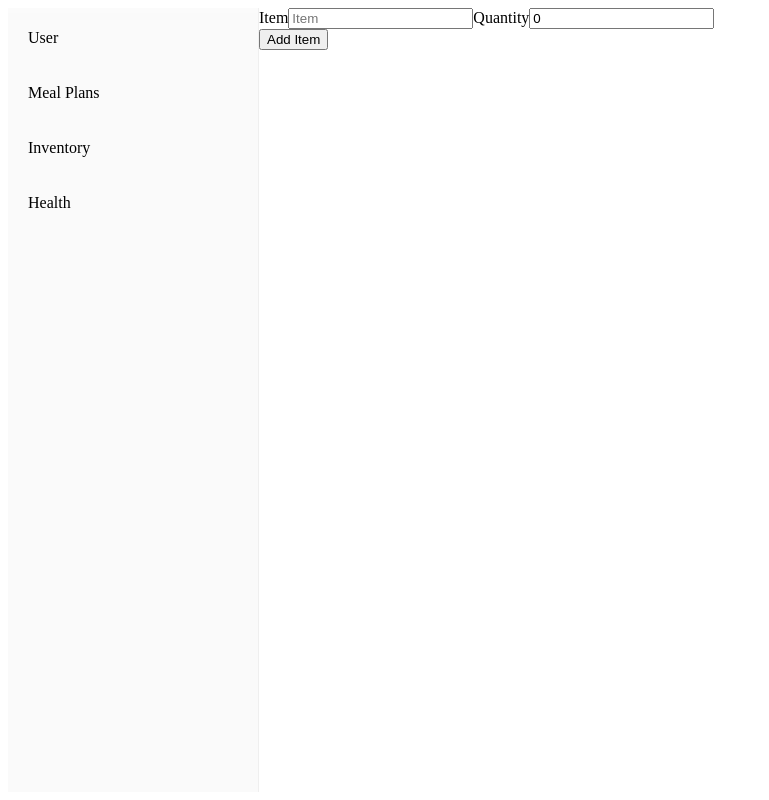
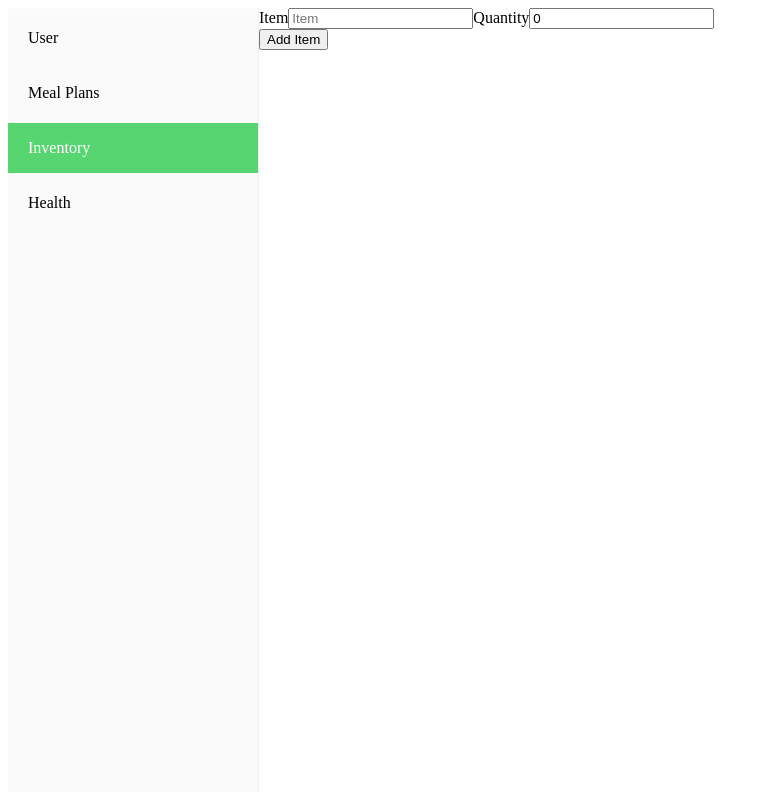
Before and after one commit to P7Ninja/Client, a React (Vite) app: page /inventory in a window 1280 px wide. Shown: the whole page, without its empty margins (0-769 px from the left). Built offline with nearby package versions, Linux system fonts and the light colour scheme.

Commit message:
Visualizing active MenuItem
currently theres a green color to the active item on the sidebar

```diff
--- a/src/App.tsx
+++ b/src/App.tsx
@@ -10,8 +10,6 @@ import Health from './containers/Health/Health'
 import './App.scss'
 
 function App() {
-  const [count, setCount] = useState(0)
-
   return (
     <>
       {/* <Login></Login> */}
@@ -75,6 +73,8 @@ function Login() {
           <label htmlFor="male">Mand</label>
           <input type='radio' name='gender' id='female' onClick={() => setGender("female")} required></input>
           <label htmlFor='female'>Kvinde</label>
+          <input type='radio' name='gender' id='other' onClick={() => setGender("other")} required></input>
+          <label htmlFor='female'>Andet</label>
           <button type='submit'>Opret bruger</button>
           <br/>
           <a onClick={() => setIsCreatingUser(false)}>Tilbage til login</a>
--- a/src/components/Sidebar/sidebar.tsx
+++ b/src/components/Sidebar/sidebar.tsx
@@ -1,16 +1,28 @@
 import { Sidebar, Menu, MenuItem, SubMenu } from 'react-pro-sidebar';
-import { Link } from 'react-router-dom';
+import { Link, useLocation } from 'react-router-dom';
 import './sidebar.scss';
 
 const _Sidebar = () => {
+    const activeStyle = {
+        color: 'white',
+        backgroundColor: '#57d570',
+    };
+
+    const location = useLocation(); // Hook to get the current location
+
+    // Function to determine if the item is active
+    const isActive = (pathname: string): boolean => {
+        return location.pathname === pathname;
+    };
+
     return (
         <div>
             <Sidebar>
                 <Menu className="menu">
-                    <MenuItem className="menu-item" component={<Link to="/user"/>}>User</MenuItem>
-                    <MenuItem className="menu-item" component={<Link to="/mealplans"/>}>Meal Plans</MenuItem>
-                    <MenuItem className="menu-item" component={<Link to="/inventory"/>}>Inventory</MenuItem>
-                    <MenuItem className="menu-item" component={<Link to="/health"/>}>Health</MenuItem>
+                    <MenuItem className="menu-item" style={isActive('/user') ? activeStyle : undefined} component={<Link to="/user"/>}>User</MenuItem>
+                    <MenuItem className="menu-item" style={isActive('/mealplans') ? activeStyle : undefined} component={<Link to="/mealplans"/>}>Meal Plans</MenuItem>
+                    <MenuItem className="menu-item" style={isActive('/inventory') ? activeStyle : undefined} component={<Link to="/inventory"/>}>Inventory</MenuItem>
+                    <MenuItem className="menu-item" style={isActive('/health') ? activeStyle : undefined} component={<Link to="/health"/>}>Health</MenuItem>
                 </Menu>
             </Sidebar>
         </div>
```
